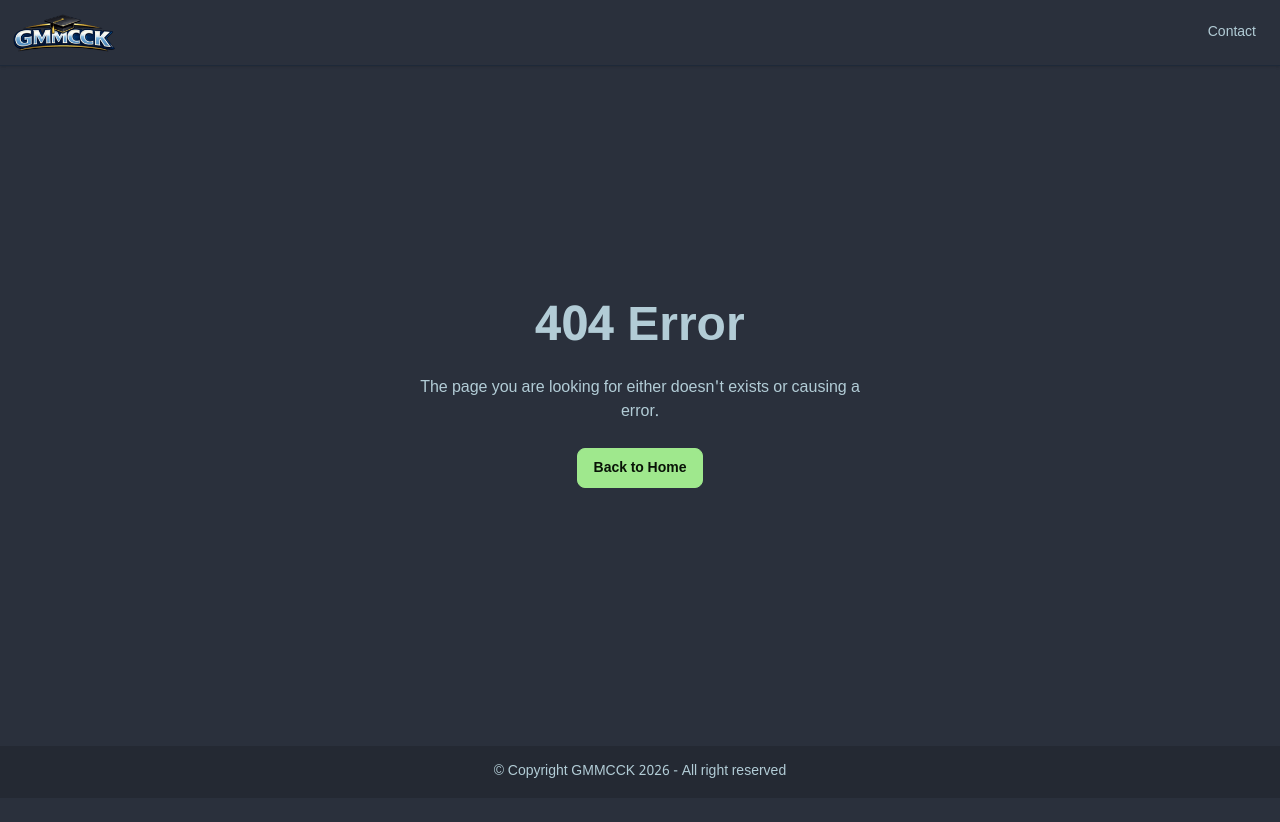
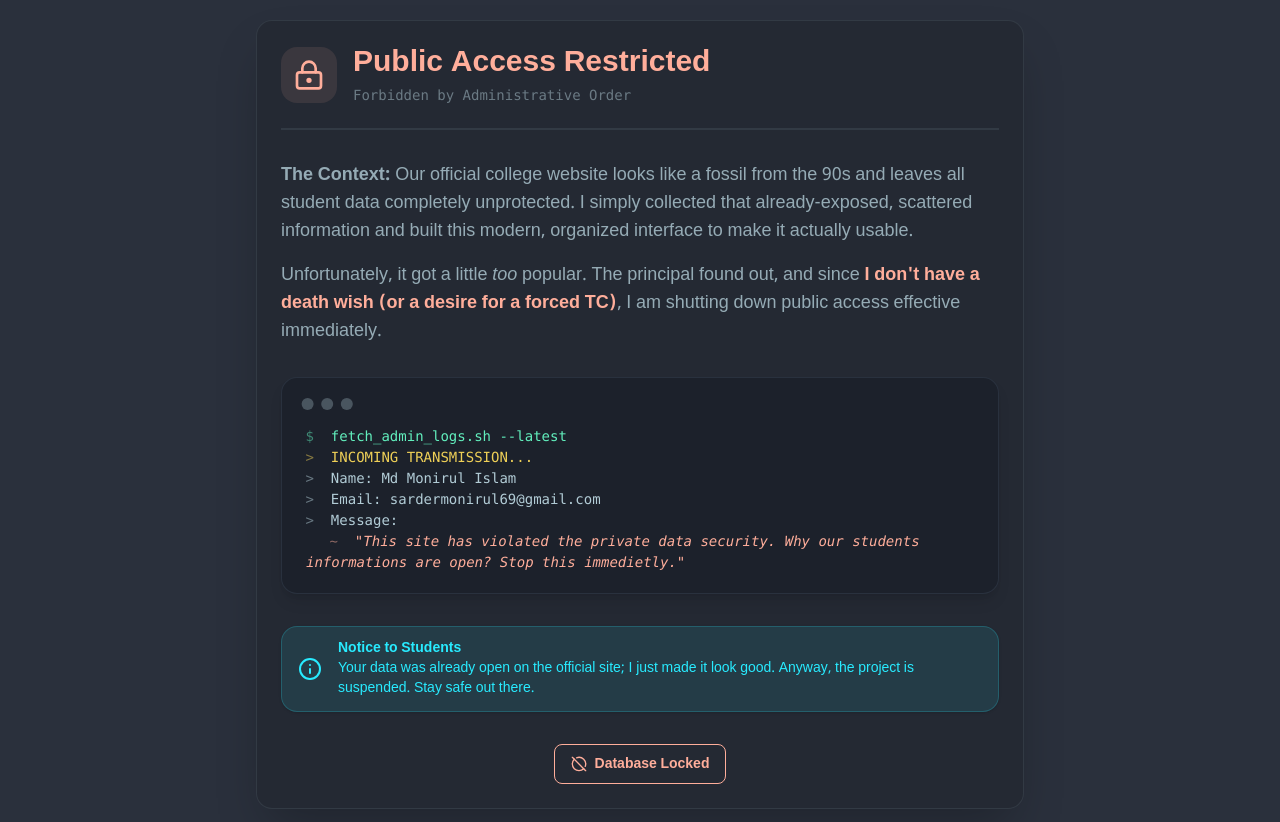
Before and after one commit to zarir94/GMMCCK, a SvelteKit app: page /sorry in a window 1280 px wide. Before the commit this address had no page. Shown: the top 822 px of the page. Before the commit the page ends 800 px from the top, so only its background shows below. Built offline with nearby package versions, Linux system fonts and the light colour scheme.

Commit message:
restrict

```diff
--- a/src/app.html
+++ b/src/app.html
@@ -2,7 +2,7 @@
 <html lang="en">
 	<head>
 		<meta charset="utf-8" />
-		<meta name="viewport" content="width=device-width, initial-scale=1" />
+		<meta name="viewport" content="width=device-width, initial-scale=1, maximum-scale=1, user-scalable=no">
 		<link rel="apple-touch-icon" sizes="180x180" href="/apple-touch-icon.png">
 		<link rel="icon" type="image/png" sizes="32x32" href="/favicon-32x32.png">
 		<link rel="icon" type="image/png" sizes="16x16" href="/favicon-16x16.png">
--- /dev/null
+++ b/src/hooks.server.ts
@@ -0,0 +1,11 @@
+import { redirect, type Handle } from '@sveltejs/kit';
+
+export const handle: Handle = async ({ event, resolve }) => {
+    let allow = event.cookies.get('allow') == 'true';
+	if (event.url.pathname != '/sorry' && !allow) {
+		return redirect(303, '/sorry');
+	}
+
+	const response = await resolve(event);
+	return response;
+};
--- a/src/routes/+layout.svelte
+++ b/src/routes/+layout.svelte
@@ -5,6 +5,7 @@
 	import { ProgressBar } from "@prgm/sveltekit-progress-bar";
 
 	let { children } = $props();
+	let isRestricted = $page.url.pathname == '/sorry';
 </script>
 
 <svelte:head>
@@ -27,7 +28,7 @@
 <ProgressBar class="text-primary" />
 
 <div class="w-full">
-	<nav class="navbar bg-base-100 border-b border-gray-800 shadow-sm">
+	<nav class="navbar bg-base-100 border-b border-gray-800 shadow-sm" class:hidden={isRestricted}>
 		<div class="w-full max-w-7xl flex items-center mx-auto">
 			<div class="flex-1">
 				<a class="btn btn-ghost px-1 active:scale-75 ease-out duration-300 transition" href="/">
@@ -44,7 +45,7 @@
 	<main class="container max-w-7xl mx-auto p-3 md:p-4 lg:p-5" style="min-height: calc(100vh - 120px);">
 		{@render children()}
 	</main>
-	<footer class="footer sm:footer-horizontal footer-center bg-base-200 text-base-content p-4">
+	<footer class="footer sm:footer-horizontal footer-center bg-base-200 text-base-content p-4" class:hidden={isRestricted}>
 		<aside>
 			<p>&copy; Copyright GMMCCK {new Date().getFullYear()} - All right reserved</p>
 		</aside>
--- /dev/null
+++ b/src/routes/sorry/+page.server.ts
@@ -0,0 +1,14 @@
+import { redirect } from "@sveltejs/kit";
+import type { Actions, PageServerLoad } from "./$types";
+
+// export const load: PageServerLoad = async ({  }) => {
+//     return {};
+// };
+
+
+export const actions: Actions = {
+    async default ({ cookies }) {
+        cookies.set('allow', 'true', { path: '/', httpOnly: false, secure: false });
+        redirect(303, '/');
+    }
+};
--- /dev/null
+++ b/src/routes/sorry/+page.svelte
@@ -0,0 +1,88 @@
+<script lang="ts">
+	import { enhance } from '$app/forms';
+	import { ArrowBigRightIcon, CircleOffIcon, InfoIcon, LockKeyholeIcon } from 'lucide-svelte';
+
+	// export let data;
+  let count = 0;
+  let showContinue = false;
+  let timeout: NodeJS.Timeout | undefined = undefined;
+  $: if (count >= 20) { showContinue = true }
+</script>
+
+<svelte:head>
+	<title>403 Access Restricted - GMMCCK</title>
+</svelte:head>
+
+<svelte:window on:click={(e)=>{
+  count++;
+  clearTimeout(timeout);
+  timeout = setTimeout(() => {
+    count = 0;
+  }, 350);
+}}/>
+
+<div class="card mx-auto w-full max-w-3xl border border-base-content/10 bg-base-200 shadow-2xl select-none">
+	<div class="card-body">
+		<div class="mb-2 flex items-start gap-4 sm:items-center">
+			<div class="shrink-0 rounded-2xl bg-error/10 p-3 text-error">
+				<LockKeyholeIcon class="size-8" />
+			</div>
+			<div>
+				<h1 class="text-3xl font-bold text-error">Public Access Restricted</h1>
+				<p class="mt-1 font-mono text-sm text-base-content/50">
+					Forbidden by Administrative Order
+				</p>
+			</div>
+		</div>
+
+		<div class="divider mt-0 mb-4"></div>
+
+		<div class="mb-6 space-y-4 text-lg text-base-content/80">
+			<p>
+				<strong>The Context:</strong> Our official college website looks like a fossil from the 90s and
+				leaves all student data completely unprotected. I simply collected that already-exposed, scattered
+				information and built this modern, organized interface to make it actually usable.
+			</p>
+			<p>
+				Unfortunately, it got a little <em>too</em> popular. The principal found out, and since
+				<span class="font-semibold text-error">I don't have a death wish (or a desire for a forced TC)</span>, I am shutting down public access effective immediately.
+			</p>
+		</div>
+
+		<div class="mockup-code mb-6 bg-neutral text-neutral-content shadow-lg border border-slate-500/20">
+			<pre data-prefix="$" class="text-success"><code>fetch_admin_logs.sh --latest</code></pre>
+			<pre data-prefix=">" class="text-warning"><code>INCOMING TRANSMISSION...</code></pre>
+			<pre data-prefix=">"><code>Name: Md Monirul Islam</code></pre>
+			<pre data-prefix=">"><code>Email: sardermonirul69@gmail.com</code></pre>
+			<pre data-prefix=">"><code>Message:</code></pre>
+			<pre
+				data-prefix="~"
+				class="px-6 whitespace-pre-wrap text-error italic">"This site has violated the private data security. Why our students informations are open? Stop this immedietly."</pre>
+		</div>
+
+		<div class="alert border border-info/20 bg-info/10 alert-info text-info shadow-sm">
+			<InfoIcon/>
+			<div>
+				<h3 class="font-bold">Notice to Students</h3>
+				<div class="text-sm">
+					Your data was already open on the official site; I just made it look good. Anyway, the project is suspended. Stay safe out there.
+				</div>
+			</div>
+		</div>
+
+		<div class="mt-6 card-actions justify-center">
+      {#if showContinue}
+        <form method="post" use:enhance>
+          <button class="btn btn-outline btn-success">Continue Anyway <ArrowBigRightIcon class="size-4"/></button>
+        </form>
+      {:else}
+        <div class="cursor-not-allowed">
+          <button class="btn pointer-events-none gap-2 btn-outline btn-error flex items-center">
+            <CircleOffIcon class="size-4"/>
+            Database Locked
+          </button>
+        </div>
+      {/if}
+		</div>
+	</div>
+</div>
```
